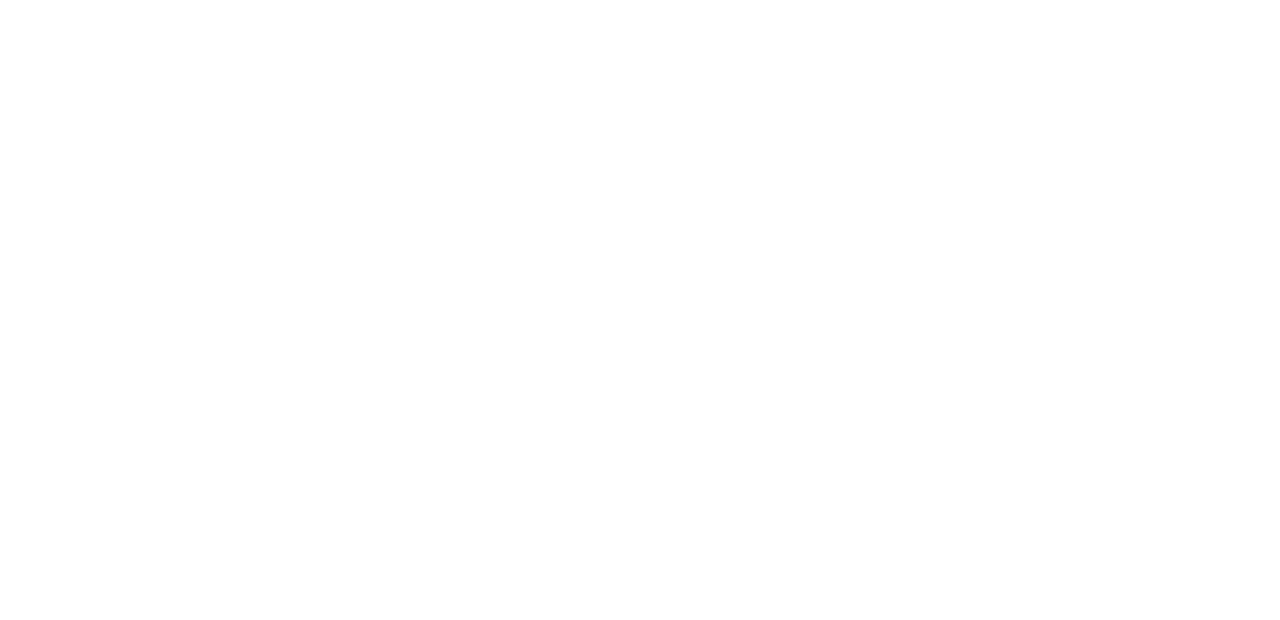
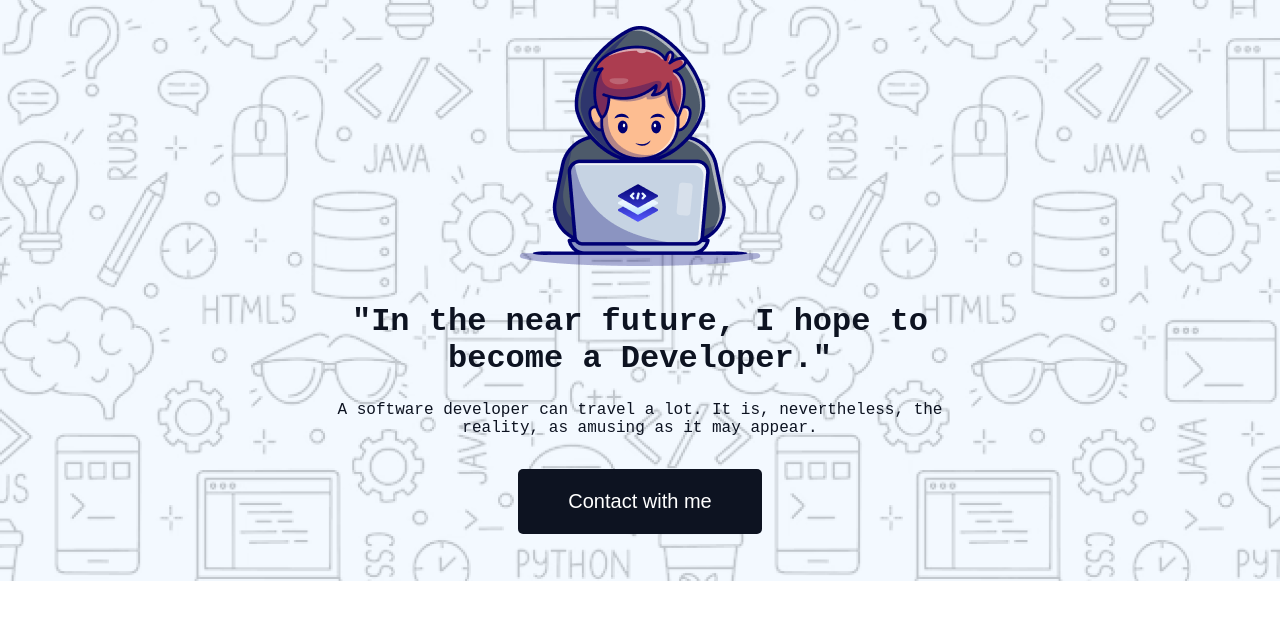
Before and after one commit to uttam786651/assignment-01, a plain HTML site: page index.html in a window 1280 px wide. Drawn offline with Linux system fonts and the light colour scheme; a web font is replaced by a local one.

Commit message:
added banner section

```diff
--- a/index.html
+++ b/index.html
@@ -3,11 +3,29 @@
 <head>
     <meta charset="UTF-8">
     <meta name="viewport" content="width=device-width, initial-scale=1.0">
-    <title>My Assignment-01</title>
+    <title>Assignment-01</title>
+    <link rel="preconnect" href="https://fonts.googleapis.com">
+<link rel="preconnect" href="https://fonts.gstatic.com" crossorigin>
+<link href="https://fonts.googleapis.com/css2?family=Azeret+Mono:ital,wght@0,100..900;1,100..900&display=swap" rel="stylesheet">
+    <link rel="stylesheet" href="style.css">
+
 </head>
 <body>
     <header>
+        <!-- banner  -->
+        <div class="banner">
+            <div class="banner-img">
+                <img src="assets/Group.png" alt="">
+            </div>
+            <div class="banner-content">
+                <h1 class="banner-title">"In the near future, I hope to <br>become a Developer."</h1>
+                <p class="banner-description">A software developer can travel a lot. It is, nevertheless, the reality, as amusing as it may appear. </p>
+                <div class="btn-contact">
+                    <button class="btn-primary .azeret">Contact with me</button>
+                </div>
 
+            </div>
+        </div>
     </header>
     <main>
 
@@ -15,5 +33,9 @@
     <footer>
 
     </footer>
+
+
+
+
 </body>
 </html>
--- /dev/null
+++ b/style.css
@@ -0,0 +1,92 @@
+
+*{
+    margin: 0;
+}
+body{
+    font-family: "Azeret Mono", monospace;
+    font-optical-sizing: auto;
+    font-style: normal;
+    color: #0D1321;
+}
+
+
+/* .azeret {
+  font-family: "Azeret Mono", monospace;
+  font-optical-sizing: auto;
+  font-style: normal;
+  color: #0D1321;
+} */
+
+/* Shared style */
+.btn-learn-more{
+    background-color: #ffffff;
+    border: 1px solid #0D1321;
+    font-size: 20px;
+    font-weight: 600;
+    color: #0D1321;
+    text-align: center;
+    padding: 10px 24px;
+    width: 175px;
+    height: 47px;
+}
+
+header{
+    background-color: aliceblue;
+    background-image: url(assets/Hero-bg.png);
+    margin: 0px auto 74px;
+    /* width: 1140px; */
+    height: 652;
+
+
+}
+
+.banner{
+    /* border: 1px solid blue; */
+    margin: 0px auto;
+    padding-top: 26px;
+    display: flex;
+    align-items: center;
+    justify-content: center;
+    flex-direction: column;
+    gap: 32px;
+    width: 998px;
+
+}
+.banner-img img{
+    /* border: 1px solid blue; */
+    /* width: 240px; */
+}
+.banner-content{
+    /* border: 1px solid rgb(255, 187, 0); */
+
+}
+.banner-title{
+    /* border: 1px solid blue; */
+    text-align: center;
+    margin-bottom: 24px;
+}
+.banner-description{
+    /* border: 1px solid rgb(241, 3, 3); */
+    margin: 0 auto 32px;
+    padding: 0px 170px;
+    text-align: center;
+
+}
+.btn-contact{
+    /* border: 1px solid rgb(50, 22, 207); */
+  text-align: center;
+  margin-bottom: 47px;
+}
+.btn-primary{
+    /* border: 1px solid rgb(207, 22, 161); */
+    background-color: #0D1321;
+    font-size: 20px;
+    font-weight: ;
+    color: white;
+    padding: 10px 24px;
+    border: none;
+    border-radius: 5px;
+    width: 244px;
+    height: 65px;
+
+}
```
